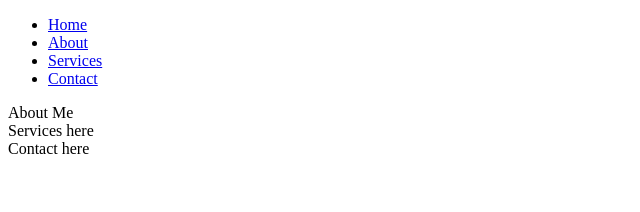
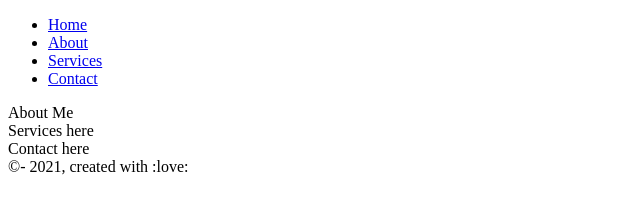
Before and after one commit to fidanmowa/Branching, a plain HTML site: page index.html in a window 1280 px wide. Shown: the whole page, without its empty margins (0-640 px from the left). Drawn offline with Linux system fonts and the light colour scheme.

Commit message:
add - footer

```diff
--- a/index.html
+++ b/index.html
@@ -20,5 +20,8 @@
         <section>Services here</section>
         <section>Contact here</section>
     </main>
+    <footer>
+        &copy;- 2021, created with :love:
+    </footer>
 </body>
 </html>
```
